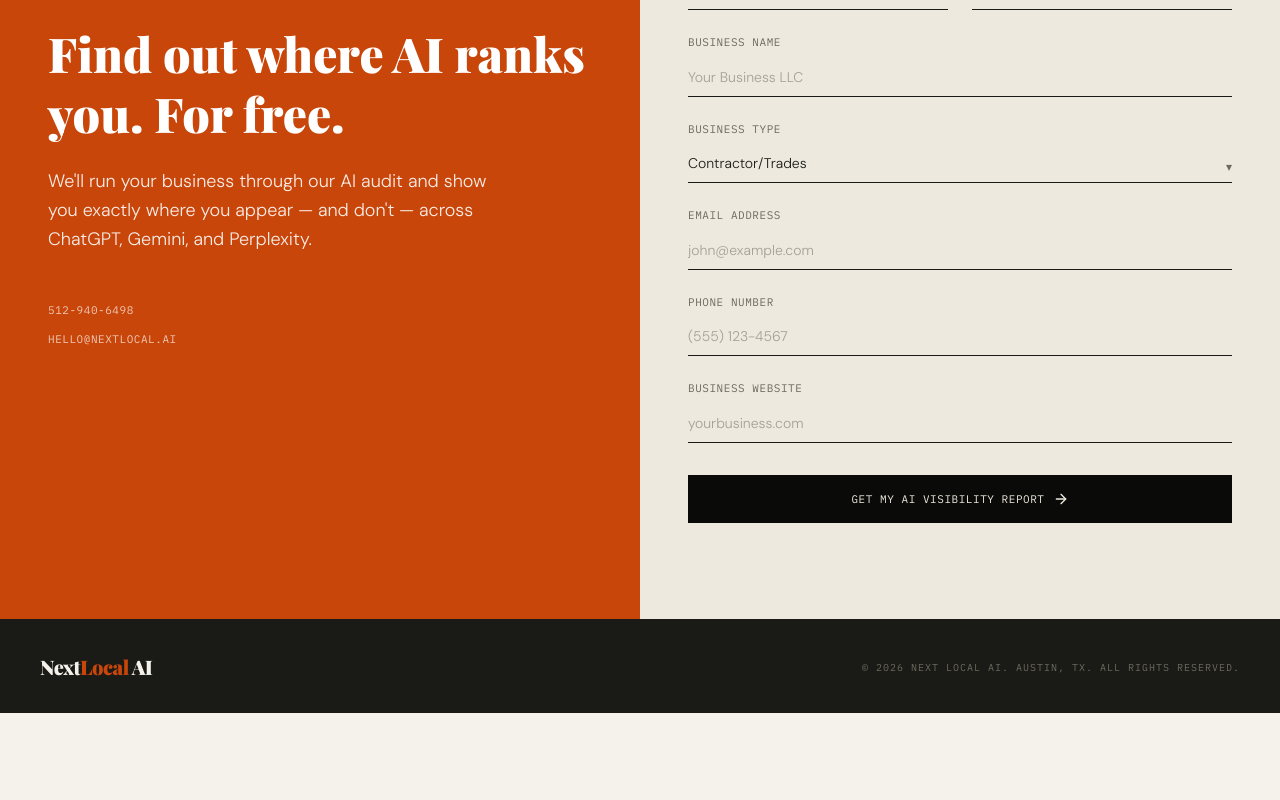
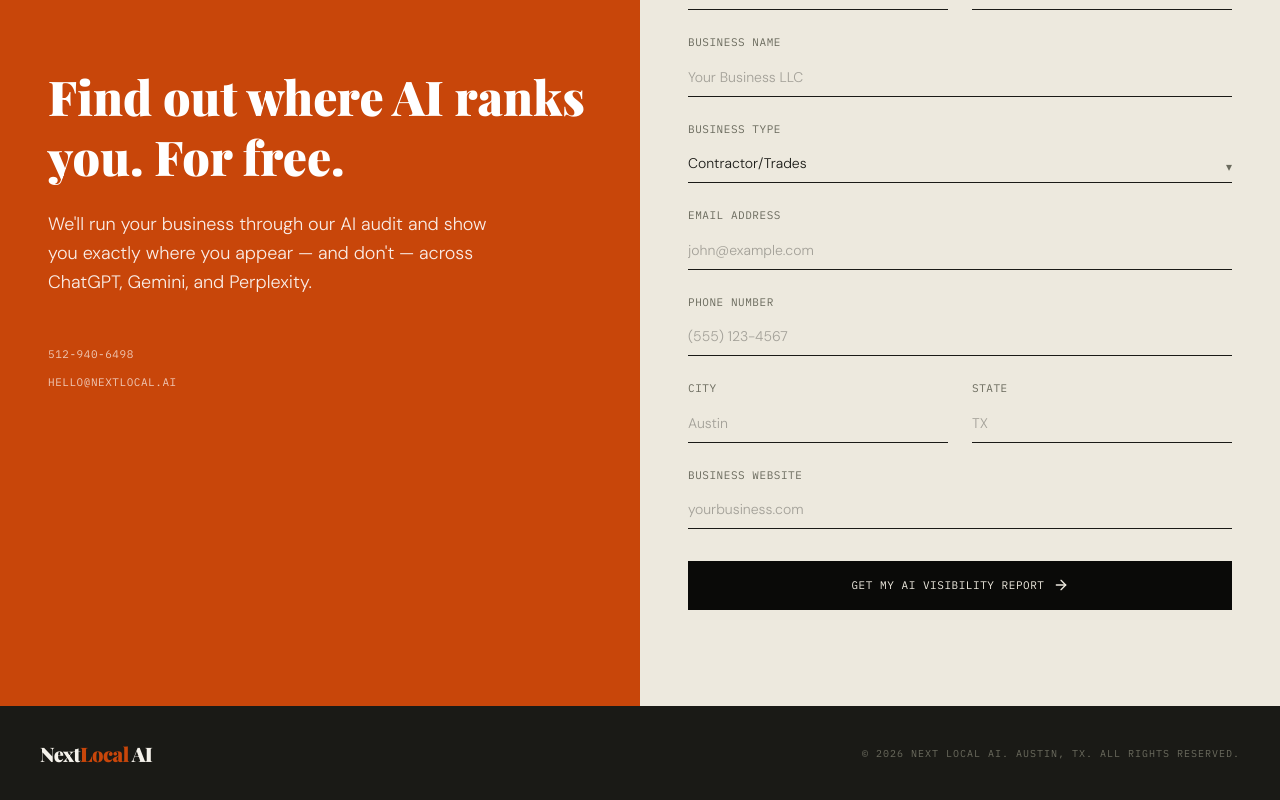
Before and after one commit to nextlocal-ai/nextlocal-site, a Next.js app: page / in a window 1280 px wide. Shown: the part 2770-3570 px from the top of the page. Before the commit the page ends 3483 px from the top, so only its background shows below. Built offline with nearby package versions, Linux system fonts and the light colour scheme.

Commit message:
Add city and state fields to lead form

```diff
--- a/components/LeadForm.tsx
+++ b/components/LeadForm.tsx
@@ -93,6 +93,17 @@ export default function LeadForm() {
         <input placeholder="(555) 123-4567" className="w-full input-underline" type="tel" name="phone" />
       </div>
 
+      <div className="grid grid-cols-1 md:grid-cols-2 gap-6">
+        <div>
+          <label className="block text-[11px] uppercase tracking-wider mb-2" style={labelStyle}>City</label>
+          <input required placeholder="Austin" className="w-full input-underline" type="text" name="city" />
+        </div>
+        <div>
+          <label className="block text-[11px] uppercase tracking-wider mb-2" style={labelStyle}>State</label>
+          <input required placeholder="TX" className="w-full input-underline" type="text" name="state" />
+        </div>
+      </div>
+
       <div>
         <label className="block text-[11px] uppercase tracking-wider mb-2" style={labelStyle}>Business Website</label>
         <input placeholder="yourbusiness.com" className="w-full input-underline" type="text" name="businessWebsite" />
```
